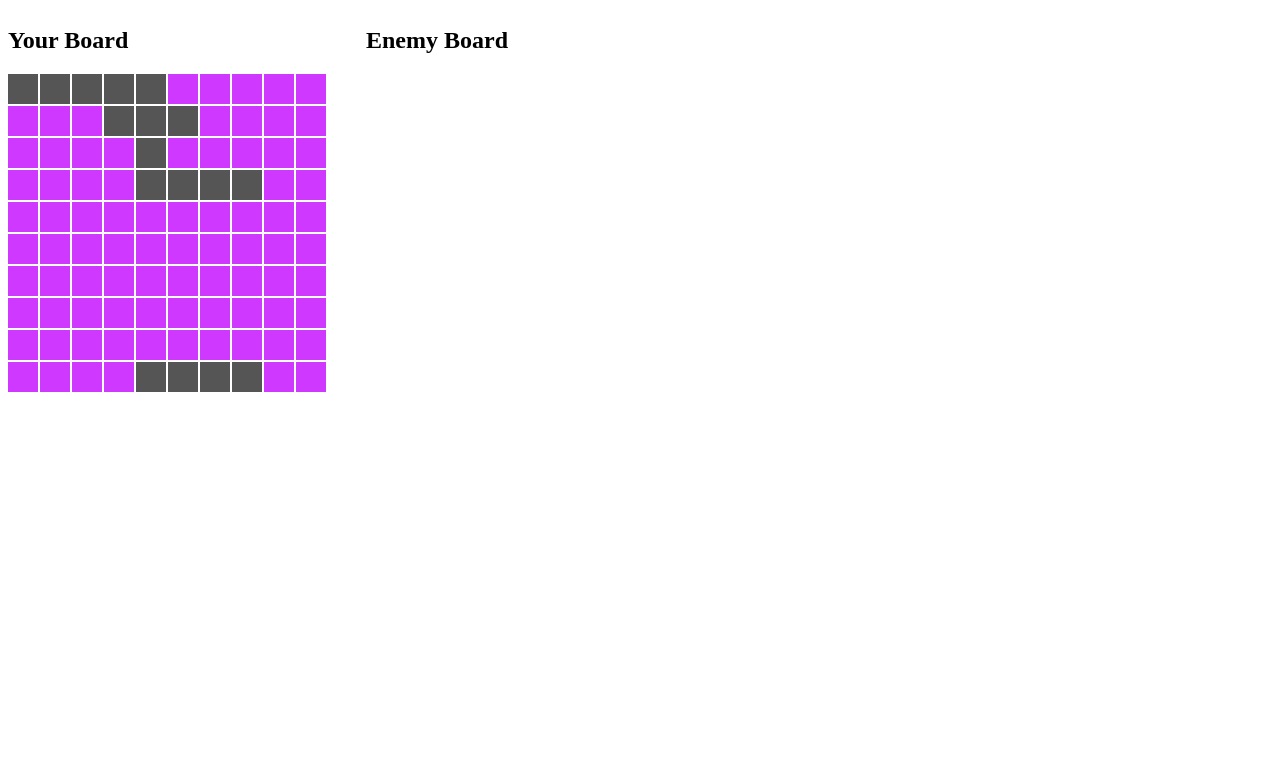
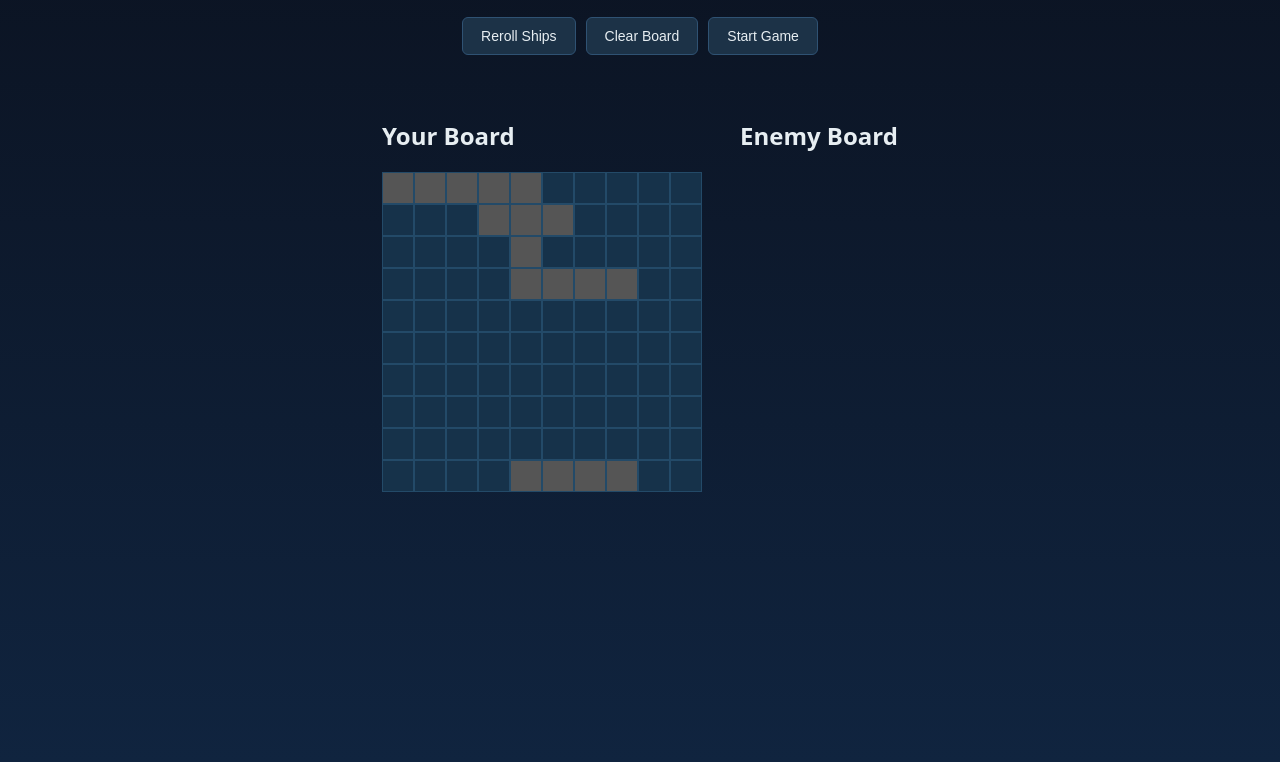
Before and after one commit to aakashsp30/battleship, a website with bundled scripts: page src/index.html in a window 1280 px wide. Shown: the part 118-880 px from the top of the page. Before the commit the page ends 800 px from the top, so only its background shows below. Built offline with nearby package versions, Linux system fonts and the light colour scheme.

Commit message:
style: dark theme, centered layout, styled buttons and status

```diff
--- a/src/style.css
+++ b/src/style.css
@@ -1,3 +1,53 @@
+body {
+  margin: 0;
+  min-height: 100vh;
+  display: flex;
+  flex-direction: column;
+  align-items: center;
+  padding: 40px 20px;
+  background: linear-gradient(180deg, #0b1220 0%, #10243f 100%);
+  color: #e7eef2;
+  font-family: system-ui, sans-serif;
+}
+
+h1 {
+  margin: 0 0 4px;
+  letter-spacing: 0.03em;
+}
+
+#status {
+  min-height: 20px;
+  font-size: 14px;
+  font-weight: 600;
+  color: #4ce0b3;
+  margin: 8px 0 20px;
+}
+
+#setup-controls {
+  display: flex;
+  gap: 10px;
+  margin-bottom: 20px;
+}
+
+button {
+  background: #1c3247;
+  color: #e7eef2;
+  border: 1px solid #2f5273;
+  padding: 10px 18px;
+  border-radius: 6px;
+  font-size: 14px;
+  cursor: pointer;
+  transition: background 0.15s ease;
+}
+
+button:hover {
+  background: #2f5273;
+}
+
+button:active {
+  transform: translateY(1px);
+}
+
 .boards {
   display: flex;
   gap: 40px;
@@ -13,7 +63,8 @@
 .cell {
   width: 30px;
   height: 30px;
-  background-color: #cf38ff;
+  background-color: #16324a;
+  border: 1px solid #234a68;
   cursor: pointer;
 }
 
@@ -27,7 +78,7 @@
 
 .cell.miss {
   background-color: #fff;
-  border: 1px solid #aaa;
+  border: 1px solid #4a6472;
 }
 
 .hidden {
```
